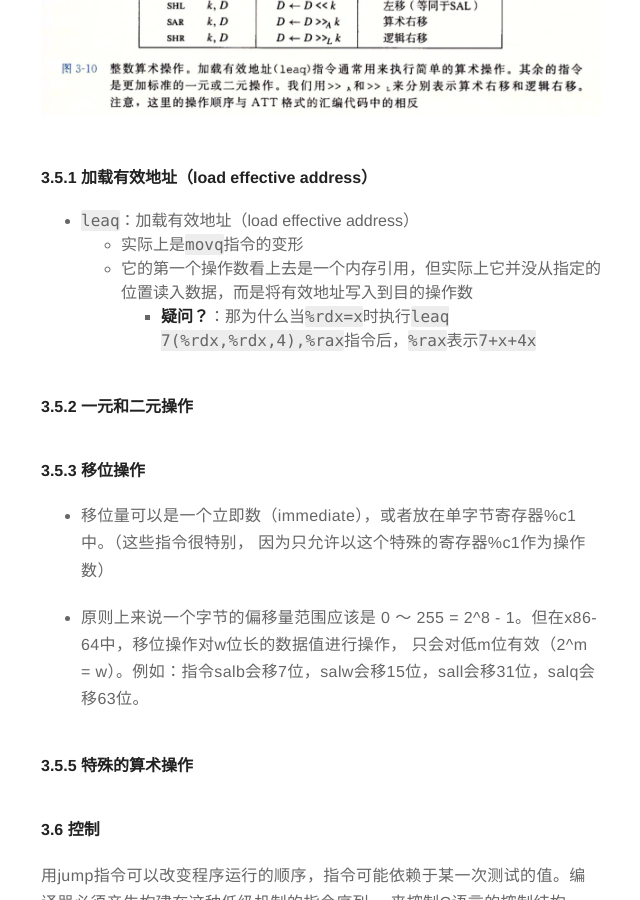
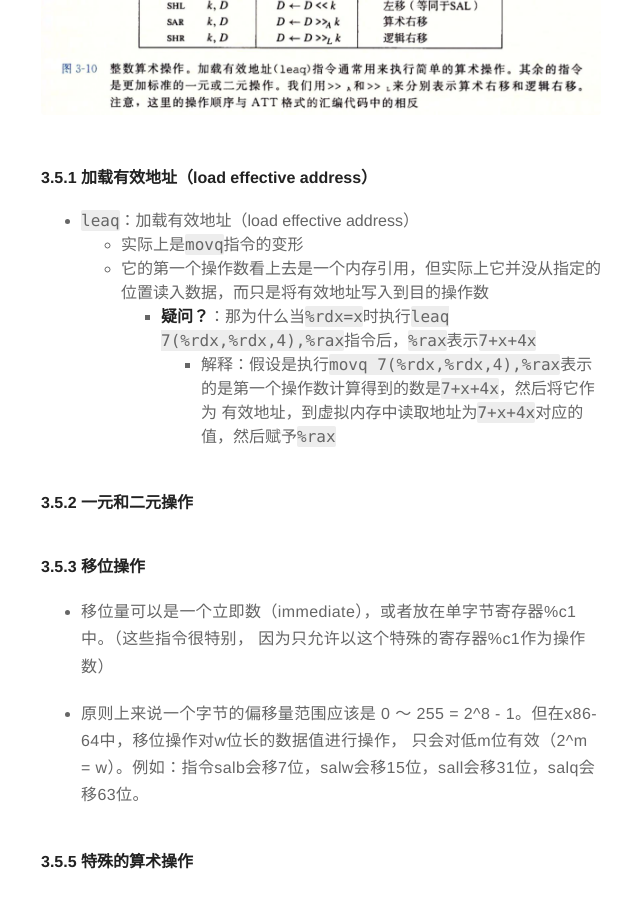
Before and after one commit to dawsonlee1790/dawsonlee1790.github.io, a Jekyll site: the page built from _posts/2018-12-31-《Computer Systems: A Programmer's Perspective》读书笔记.md, in a window 1280 px wide and 900 px high, scrolled down 14763 px. Shown: the whole window, without its empty margins (319-959 px from the left). Built offline with Jekyll 4.4.1, drawn with Linux system fonts in a browser that asks for light colours.

Commit message:
更新文章

```diff
--- a/_posts/2018-12-31-《Computer Systems: A Programmer's Perspective》读书笔记.md
+++ b/_posts/2018-12-31-《Computer Systems: A Programmer's Perspective》读书笔记.md
@@ -482,8 +482,10 @@ x&m
 
 * `leaq`：加载有效地址（load effective address）
     * 实际上是`movq`指令的变形
-    * 它的第一个操作数看上去是一个内存引用，但实际上它并没从指定的位置读入数据，而是将有效地址写入到目的操作数
+    * 它的第一个操作数看上去是一个内存引用，但实际上它并没从指定的位置读入数据，而只是将有效地址写入到目的操作数
         * **疑问？**：那为什么当`%rdx=x`时执行`leaq 7(%rdx,%rdx,4),%rax`指令后，`%rax`表示`7+x+4x`
+            * 解释：假设是执行`movq 7(%rdx,%rdx,4),%rax`表示的是第一个操作数计算得到的数是`7+x+4x`，然后将它作为
+              有效地址，到虚拟内存中读取地址为`7+x+4x`对应的值，然后赋予`%rax`
 
 
 #### 3.5.2 一元和二元操作
```
